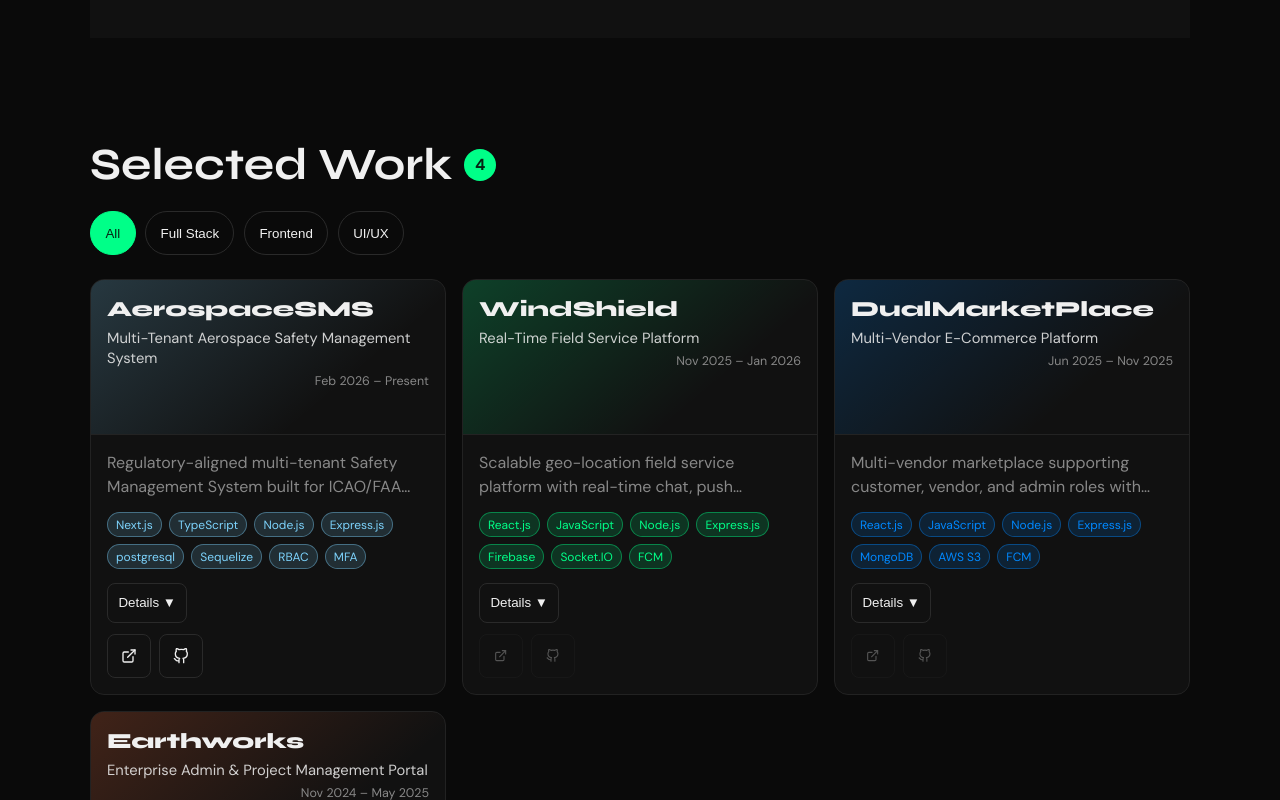
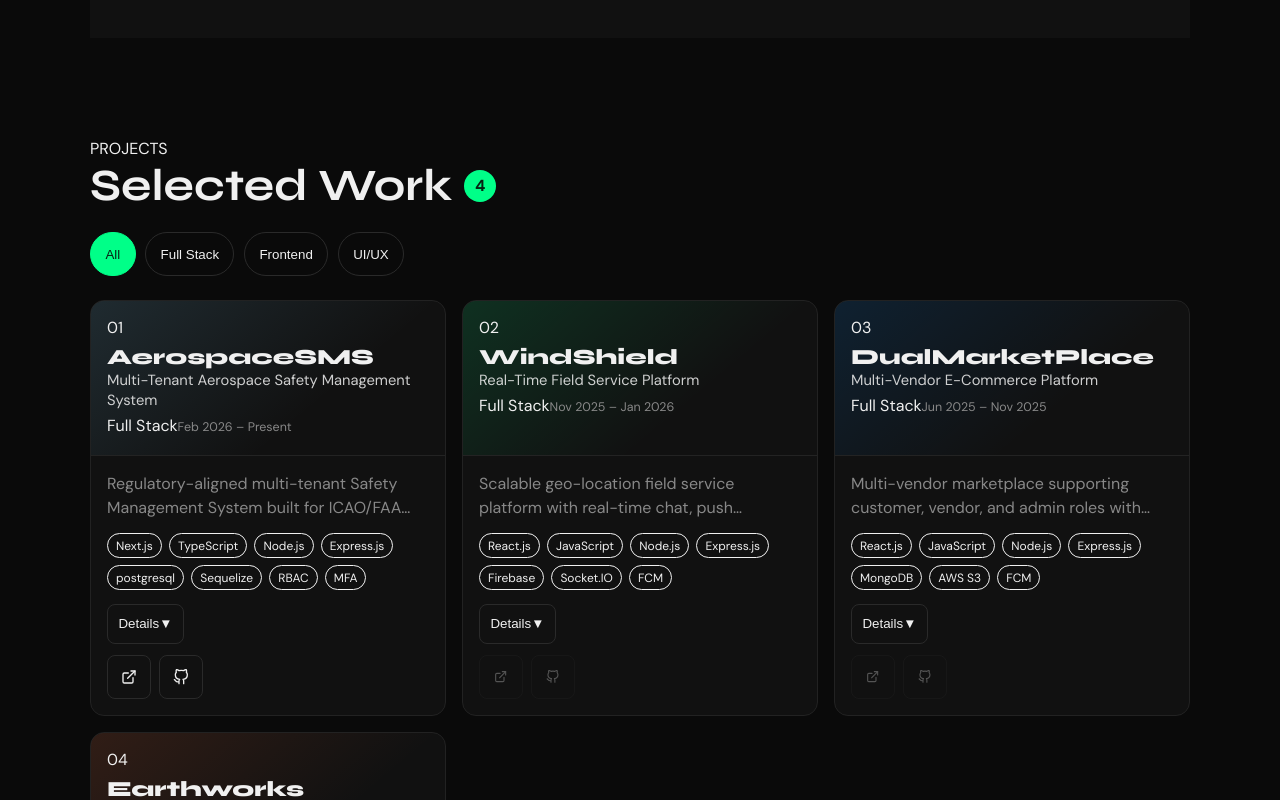
Before and after one commit to amitkumarvishnu/Portfolio, a React (Vite) app in the folder port/: page / in a window 1280 px wide. Shown: the part 2760-3560 px from the top of the page. Built offline with nearby package versions, Linux system fonts and the light colour scheme.

Commit message:
Update Projects.jsx

```diff
--- a/port/src/components/Projects.jsx
+++ b/port/src/components/Projects.jsx
@@ -10,13 +10,13 @@ const detailsVariants = {
     height: 0,
     opacity: 0,
     overflow: 'hidden',
-    transition: { duration: 0.22, ease: 'easeOut' },
+    transition: { duration: 0.25, ease: [0.4, 0, 0.2, 1] },
   },
   expanded: {
     height: 'auto',
     opacity: 1,
     overflow: 'hidden',
-    transition: { duration: 0.22, ease: 'easeOut' },
+    transition: { duration: 0.25, ease: [0.4, 0, 0.2, 1] },
   },
 }
 
@@ -35,6 +35,11 @@ export default function Projects() {
 
   return (
     <section id="projects" className="projects">
+      <div className="about-section-label" aria-hidden="true">
+        <span className="label-line" />
+        <span className="label-text">PROJECTS</span>
+        <span className="label-line" />
+      </div>
       <div className="projects-head">
         <h2>Selected Work</h2>
         <span className="projects-count">{projects.length}</span>
@@ -55,7 +60,7 @@ export default function Projects() {
 
       <motion.div layout className="projects-grid">
         <AnimatePresence mode="popLayout">
-          {filteredProjects.map((project) => {
+          {filteredProjects.map((project, index) => {
             const showDetails = !!openDetails[project.id]
             const mainUrl = project.mainSiteUrl || project.liveUrl
             const promoUrl = project.promoSiteUrl || project.githubUrl
@@ -67,20 +72,33 @@ export default function Projects() {
                 layout
                 key={project.id}
                 className="project-card"
-                initial={{ opacity: 0, y: 18 }}
+                initial={{ opacity: 0, y: 24 }}
                 animate={{ opacity: 1, y: 0 }}
-                exit={{ opacity: 0, y: -12 }}
-                transition={{ duration: 0.22, ease: 'easeOut' }}
+                exit={{ opacity: 0, scale: 0.96 }}
+                transition={{ duration: 0.28, ease: [0.4, 0, 0.2, 1], delay: index * 0.04 }}
+                style={{ '--project-color': project.color }}
               >
+                {/* Glow orb on hover */}
+                <div className="card-glow" />
+
                 <div
                   className="project-banner"
                   style={{
-                    background: `linear-gradient(140deg, ${project.color}33 0%, transparent 70%)`,
+                    background: `linear-gradient(140deg, ${project.color}22 0%, transparent 65%)`,
                   }}
                 >
-                  <h3>{project.title}</h3>
-                  <p className="project-subtitle">{project.subtitle}</p>
-                  <span className="project-duration">{project.duration}</span>
+                  {/* Index number */}
+                  <span className="project-index">0{index + 1}</span>
+
+                  <div className="project-banner-content">
+                    <h3>{project.title}</h3>
+                    <p className="project-subtitle">{project.subtitle}</p>
+                  </div>
+
+                  <div className="project-banner-footer">
+                    <span className="project-category">{project.category}</span>
+                    <span className="project-duration">{project.duration}</span>
+                  </div>
                 </div>
 
                 <div className="project-body">
@@ -90,10 +108,11 @@ export default function Projects() {
                     {project.stack.map((tag) => (
                       <span
                         key={tag}
+                        className="project-tag"
                         style={{
-                          background: `${project.color}26`,
-                          color: project.color,
-                          borderColor: `${project.color}66`,
+                          '--tag-bg': `${project.color}18`,
+                          '--tag-color': project.color,
+                          '--tag-border': `${project.color}55`,
                         }}
                       >
                         {tag}
@@ -103,11 +122,12 @@ export default function Projects() {
 
                   <button
                     type="button"
-                    className="details-toggle"
+                    className={`details-toggle ${showDetails ? 'is-open' : ''}`}
                     onClick={() => toggleDetails(project.id)}
                     aria-expanded={showDetails}
                   >
-                    Details {showDetails ? '▲' : '▼'}
+                    <span>Details</span>
+                    <span className="toggle-icon">{showDetails ? '▲' : '▼'}</span>
                   </button>
 
                   <AnimatePresence initial={false}>
@@ -136,12 +156,13 @@ export default function Projects() {
                         target="_blank"
                         rel="noreferrer"
                         aria-label="Main Site"
-                        data-tooltip="Main Site"
+                        data-tooltip="Live Site"
+                        className="action-btn"
                       >
                         <FiExternalLink />
                       </a>
                     ) : (
-                      <button type="button" disabled aria-label="Coming Soon" data-tooltip="Coming Soon">
+                      <button type="button" disabled aria-label="Coming Soon" data-tooltip="Coming Soon" className="action-btn">
                         <FiExternalLink />
                       </button>
                     )}
@@ -153,11 +174,12 @@ export default function Projects() {
                         rel="noreferrer"
                         aria-label="Promo Site"
                         data-tooltip="Promo Site"
+                        className="action-btn"
                       >
                         <FiGithub />
                       </a>
                     ) : (
-                      <button type="button" disabled aria-label="Coming Soon" data-tooltip="Coming Soon">
+                      <button type="button" disabled aria-label="Coming Soon" data-tooltip="Coming Soon" className="action-btn">
                         <FiGithub />
                       </button>
                     )}
```
